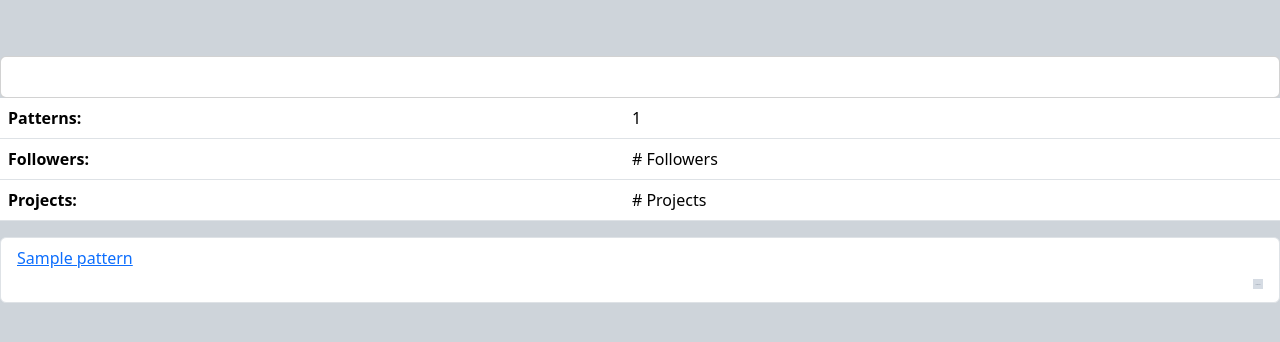
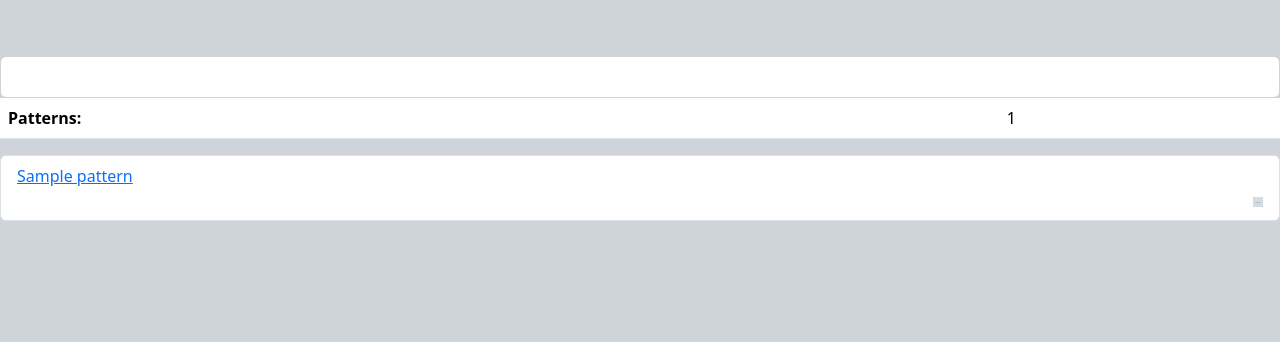
Before and after one commit to carlalennon/generation-knit-2.0, a Django app: template templates/profile.html in a window 1280 px wide. Shown: the part 56-398 px from the top of the page. Run offline with Django 3.2, Linux system fonts and the light colour scheme; the template is opened without the code that fills it: most values are stand-ins (such as "Sample title", 1, 10 or a date in 2020); grey boxes marked "Sample" are stand-in pictures; some libraries are stand-ins or nearby versions.

Commit message:
Removed projets and followers from profile page and add to future features

```diff
--- a/templates/profile.html
+++ b/templates/profile.html
@@ -29,14 +29,6 @@
           <tr>
             <th scope="row">Patterns:</th>
             <td>{{ num_patterns }}</td>
-          </tr>
-          <tr>
-            <th scope="row">Followers:</th>
-            <td># Followers</td>
-          </tr>
-          <tr>
-            <th scope="row">Projects:</th>
-            <td colspan="2"># Projects</td>
           </tr>
         </tbody>
       </table>
```
